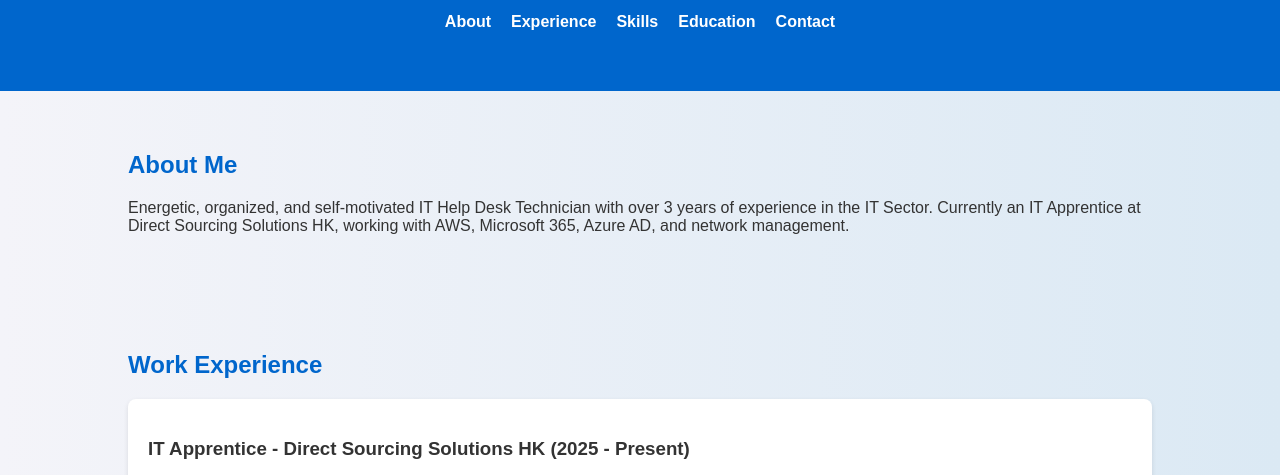
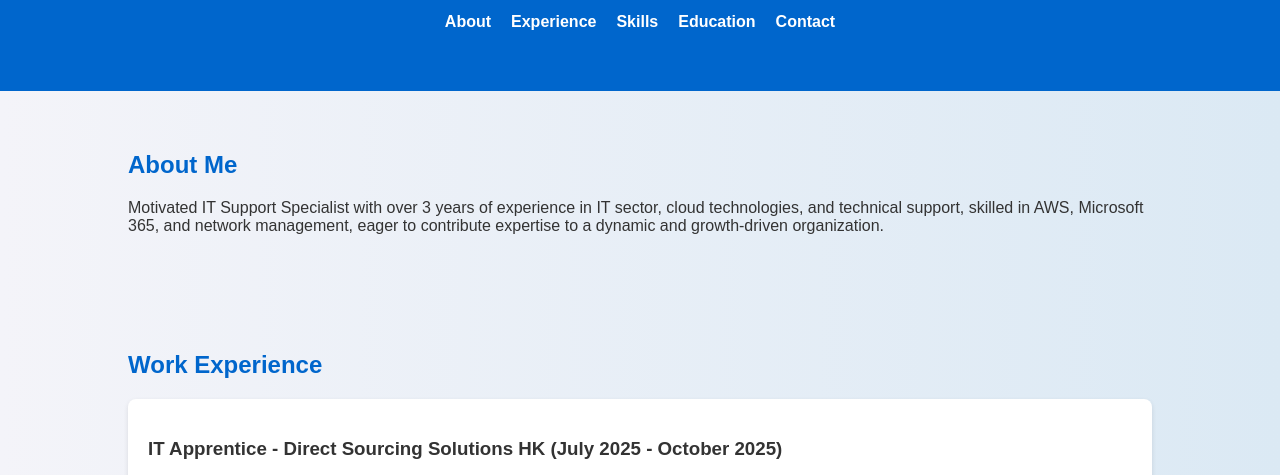
Before and after one commit to marchelonyot-bit/my-web-resume, a plain HTML site: page index.html in a window 1280 px wide. Shown: the part 274-749 px from the top of the page. Drawn offline with Linux system fonts and the light colour scheme.

Commit message:
Update index.html

```diff
--- a/index.html
+++ b/index.html
@@ -28,7 +28,7 @@
   <section id="about">
     <div class="container">
       <h2>About Me</h2>
-      <p>Energetic, organized, and self-motivated IT Help Desk Technician with over 3 years of experience in the IT Sector. Currently an IT Apprentice at Direct Sourcing Solutions HK, working with AWS, Microsoft 365, Azure AD, and network management.</p>
+      <p>Motivated IT Support Specialist with over 3 years of experience in IT sector, cloud technologies, and technical support, skilled in AWS, Microsoft 365, and network management, eager to contribute expertise to a dynamic and growth-driven organization.</p>
     </div>
   </section>
 
@@ -36,7 +36,7 @@
     <div class="container">
       <h2>Work Experience</h2>
       <div class="card">
-        <h3>IT Apprentice - Direct Sourcing Solutions HK (2025 - Present)</h3>
+        <h3>IT Apprentice - Direct Sourcing Solutions HK (July 2025 - October 2025)</h3>
         <ul>
           <li>Learning AWS Cloud Practitioner</li>
           <li>Remote & Network Support</li>
```
